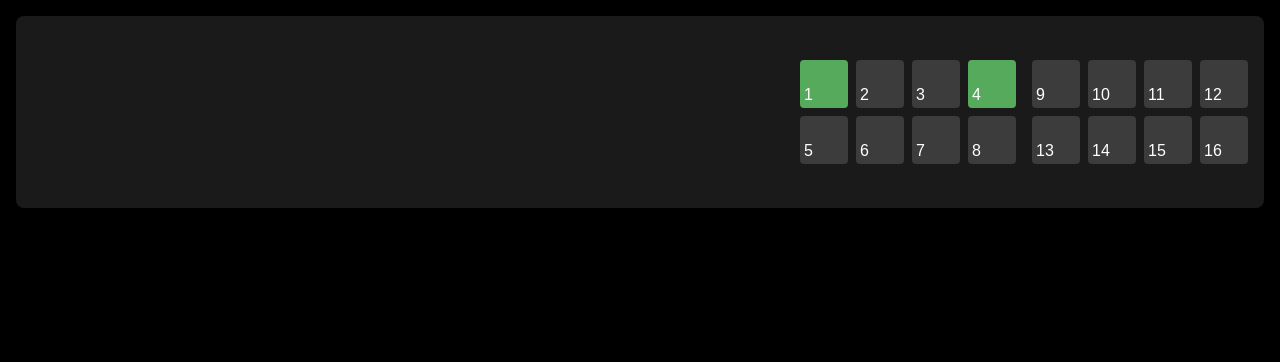
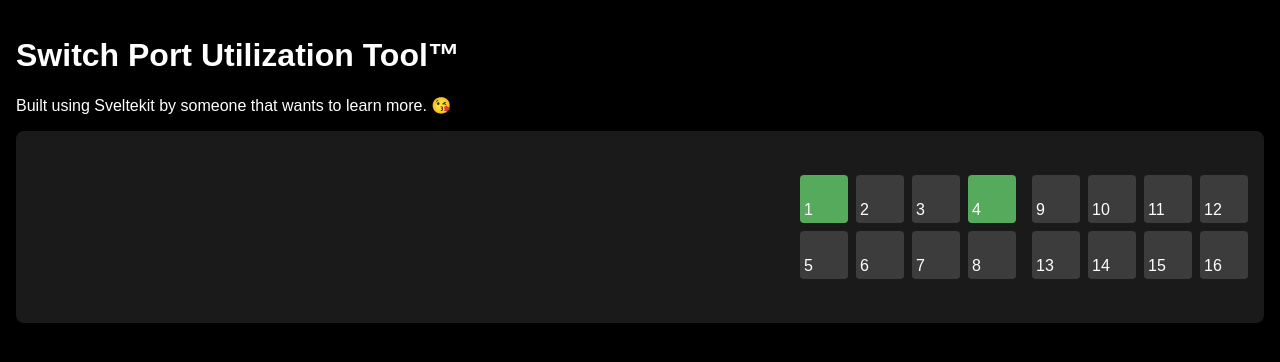
Before and after one commit to frippz/switch-tool, a SvelteKit app: page / in a window 1280 px wide. Shown: the top 362 px of the page. Built offline with nearby package versions, Linux system fonts and the light colour scheme.

Commit message:
Add some text

```diff
--- a/src/routes/+page.svelte
+++ b/src/routes/+page.svelte
@@ -3,6 +3,8 @@
   import Ports from '../components/Ports/Ports.svelte';
 </script>
 
+<h1>Switch Port Utilization Tool™</h1>
+<p>Built using Sveltekit by someone that wants to learn more. 😘</p>
 <div class="switch">
   <Ports switchGroup={1} />
 </div>
```
